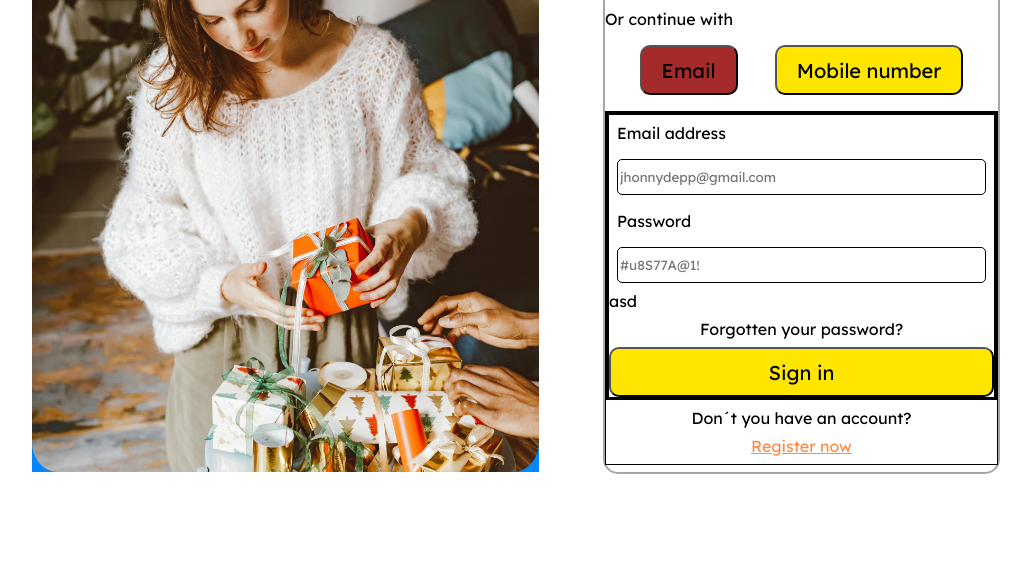
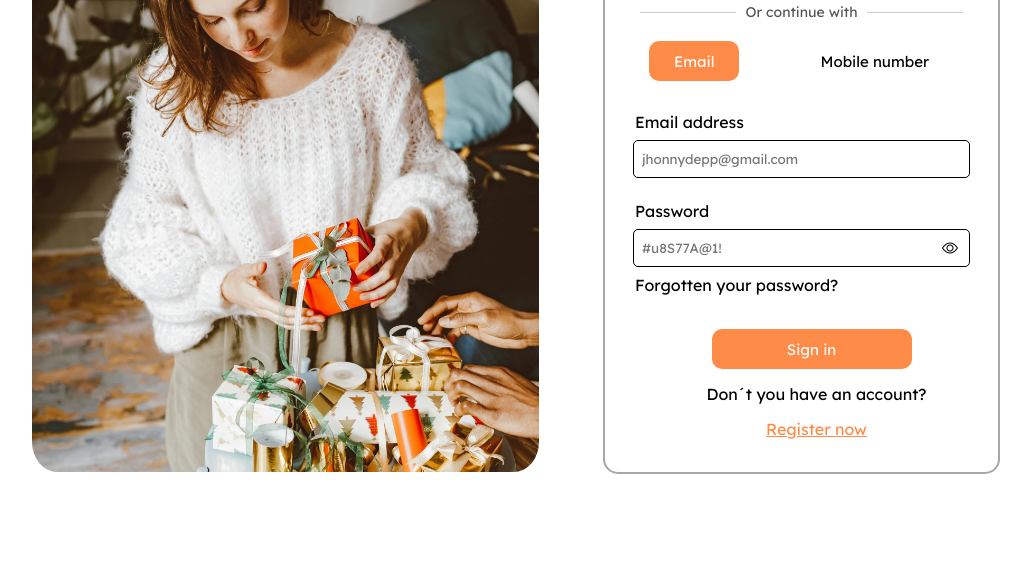
Before and after one commit to jonap51/webpage-ini, a plain HTML site: page index.html in a window 1280 px wide. Shown: the part 228-800 px from the top of the page, without its empty margins (140-1171 px from the left). Drawn offline with nearby package versions, Linux system fonts and the light colour scheme.

Commit message:
section dos terminada + eye de password

```diff
--- a/index.html
+++ b/index.html
@@ -21,6 +21,7 @@
             <div class="imagen">
                 <img class="mujernavidad" src="img-navidad.jpg" alt="mujer con una caja navideña en la mano">
             </div>
+
             <div class="formulario">
                 <h1>Sign in</h1>
                 <div class="iconosSociales">
@@ -29,31 +30,34 @@
                     <div class="icon"><img src="icon-apple.svg" alt="logo de apple"></div>
                 </div>
 
-                <div class="diver">
-                    <span class="line"></span><span>Or continue with</span><span class="line"></span>
+                <div class="divider">
+                    <span class="lineleft"></span>
+                    <span class="text">Or continue with</span>
+                    <span class="lineright"></span>
                 </div>
+
                 <div class="botones">
                     <button class="button_email">Email</button>
                     <button class="button_mobile">Mobile number</button>
                 </div>
-                <div class="boxformulario">
-                    <form>
-                        <label for="email">Email address</label>
-                        <input type="email" id="email" placeholder="jhonnydepp@gmail.com" required>
-                        <label>Password</label>
-                        <input type="password" placeholder="#u8S77A@1!" required>
-                        <i class="bi bi-eye-slash">asd</i>
-                        <p>Forgotten your password?</p>
 
+                <form>
+                    <label for="email">Email address</label>
+                    <div class="container-email">
+                        <input type="email" placeholder="jhonnydepp@gmail.com" required>
+                    </div>
+                    <label>Password</label>
+                    <div class="container-eye">
+                        <input type="password" placeholder="#u8S77A@1!" required><i class="bi bi-eye ojo"></i>
+                    </div>
+                    <p class="textforgotten">Forgotten your password?</p>
 
+                    <div class="bottomposition">
                         <button class="button_signIn">Sign in</button>
-                    </form>
-                    <p>Don´t you have an account?</p>
-
-                    <p>Register now</p>
-                </div>
-
-
+                        <p>Don´t you have an account?</p>
+                        <p>Register now</p>
+                    </div>
+                </form>
             </div>
     </section>
 </body>
--- a/style.css
+++ b/style.css
@@ -1,11 +1,11 @@
 @import url('https://fonts.googleapis.com/css2?family=Lexend:wght@100..900&display=swap');
+@import url("https://cdn.jsdelivr.net/npm/bootstrap-icons@1.11.3/font/bootstrap-icons.min.css");
 
 * {
     font-family: "Lexend", serif;
     font-optical-sizing: auto;
     font-style: normal;
     margin: 0;
-
 }
 
 
@@ -32,7 +32,6 @@ h1 {
 .imagen {
     display: flex;
     justify-content: center;
-    background-color: rgb(1, 136, 255);
     margin: 32px;
     height: 600px;
     width: 600px;
@@ -42,9 +41,6 @@ h1 {
     border-radius: 5%;
     height: 600px;
     object-fit: scale-down;
-
-
-
 }
 
 .formulario {
@@ -54,30 +50,52 @@ h1 {
     height: 600px;
     width: 300px;
     margin-left: 32px;
-
-
-
-
 }
-
 
 .iconosSociales {
     margin: 16px;
     display: flex;
     justify-content: space-around;
-
 }
 
 .icon {
     display: flex;
     justify-content: center;
-    height: 40px;
-    width: 65px;
+    height: 30px;
+    width: 55px;
     padding: 8px;
     border: 1px solid rgb(165, 165, 165);
     border-radius: 5px;
 }
 
+.divider {
+    display: flex;
+    align-items: center;
+    justify-content: center;
+    margin: 20px 0;
+}
+
+
+.lineright {
+    flex: 1;
+    height: 1px;
+    background-color: #ccc;
+    margin-left: 10px;
+    margin-right: 35px;
+}
+
+.lineleft {
+    flex: 1;
+    height: 1px;
+    background-color: #ccc;
+    margin-left: 35px;
+    margin-right: 10px;
+}
+
+.text {
+    font-size: 14px;
+    color: rgb(85, 85, 85);
+}
 
 .botones {
     display: flex;
@@ -86,44 +104,77 @@ h1 {
 }
 
 button {
+    border: none;
     width: auto;
-    height: 50px;
-    padding: 0 20px;
-    background-color: rgb(255, 230, 0);
+    height: 40px;
+    padding: 0 25px;
     border-radius: 10px;
-    font-size: 20px;
-
+    font-size: 15px;
+    background-color: white;
 }
 
 .button_email {
-    background-color: brown;
-}
-
-
-.boxformulario {
-    border: 1px solid black;
+    color: white;
+    background-color: rgb(255, 139, 72);
 }
 
 form {
     display: flex;
     flex-direction: column;
-    border: 3px solid black;
+    margin: 0 20px;
 }
 
-label {
-    margin: 8px;
+label,
+p {
+    margin-top: 15px;
+    margin-left: 10px;
 }
 
 input {
-    height: 32px;
+    width: 100%;
+    height: 20px;
     margin: 8px;
+    padding: 8px;
     border-radius: 5px;
     border: 1px solid black;
 }
 
-p {
-    text-align: center;
-    margin: 8px;
+.container-email {
+    display: flex;
+}
+
+.container-eye {
+    width: 100%;
+    display: flex;
+    align-items: center;
+    position: relative;
+}
+
+.ojo {
+    margin-right: 20px;
+    position: absolute;
+    right: 0;
+}
+
+
+.textforgotten {
+    margin-top: 0px;
+    margin-bottom: 18px;
+}
+
+.bottomposition {
+    margin-left: 20px;
+    display: flex;
+    flex-direction: column;
+    justify-content: center;
+    align-items: center;
+}
+
+.button_signIn {
+    width: 200px;
+    color: white;
+    background-color: rgb(255, 139, 72);
+    margin-top: 16px;
 }
 
 p:nth-child(3) {
```
